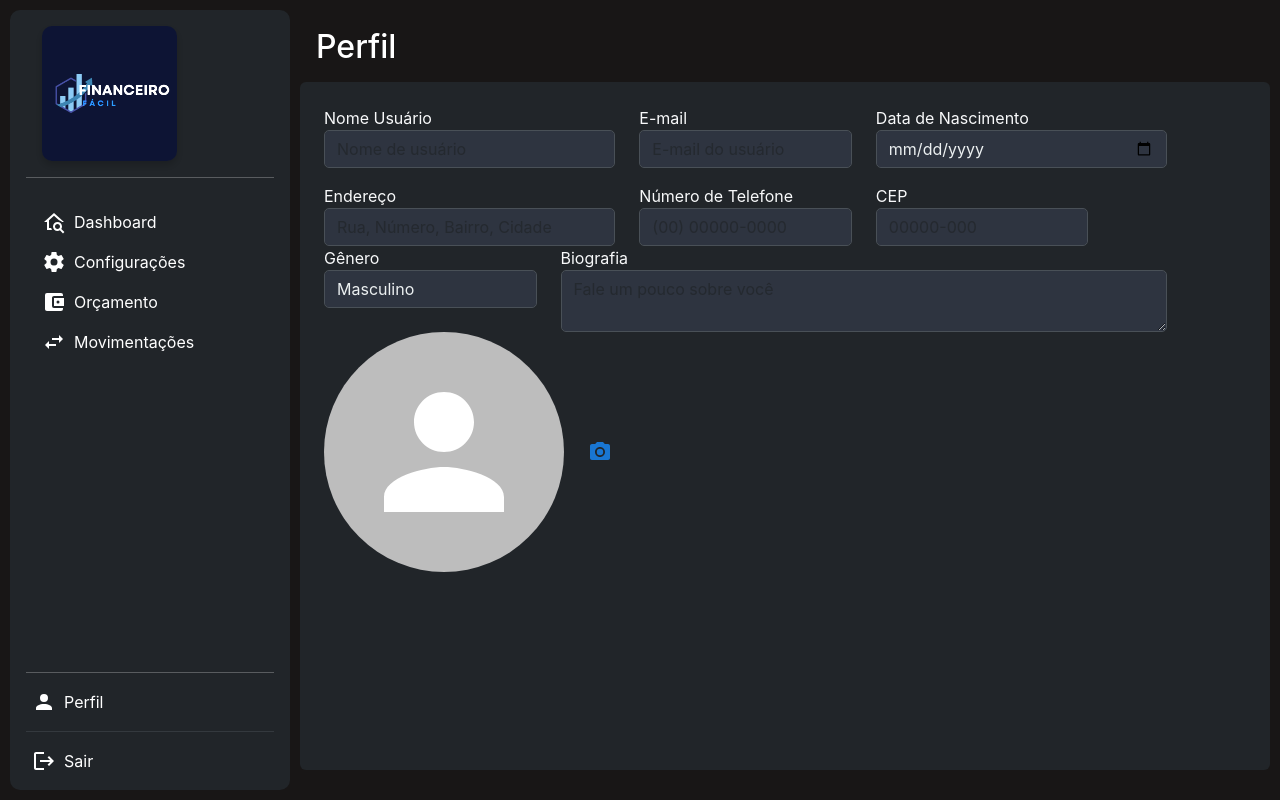
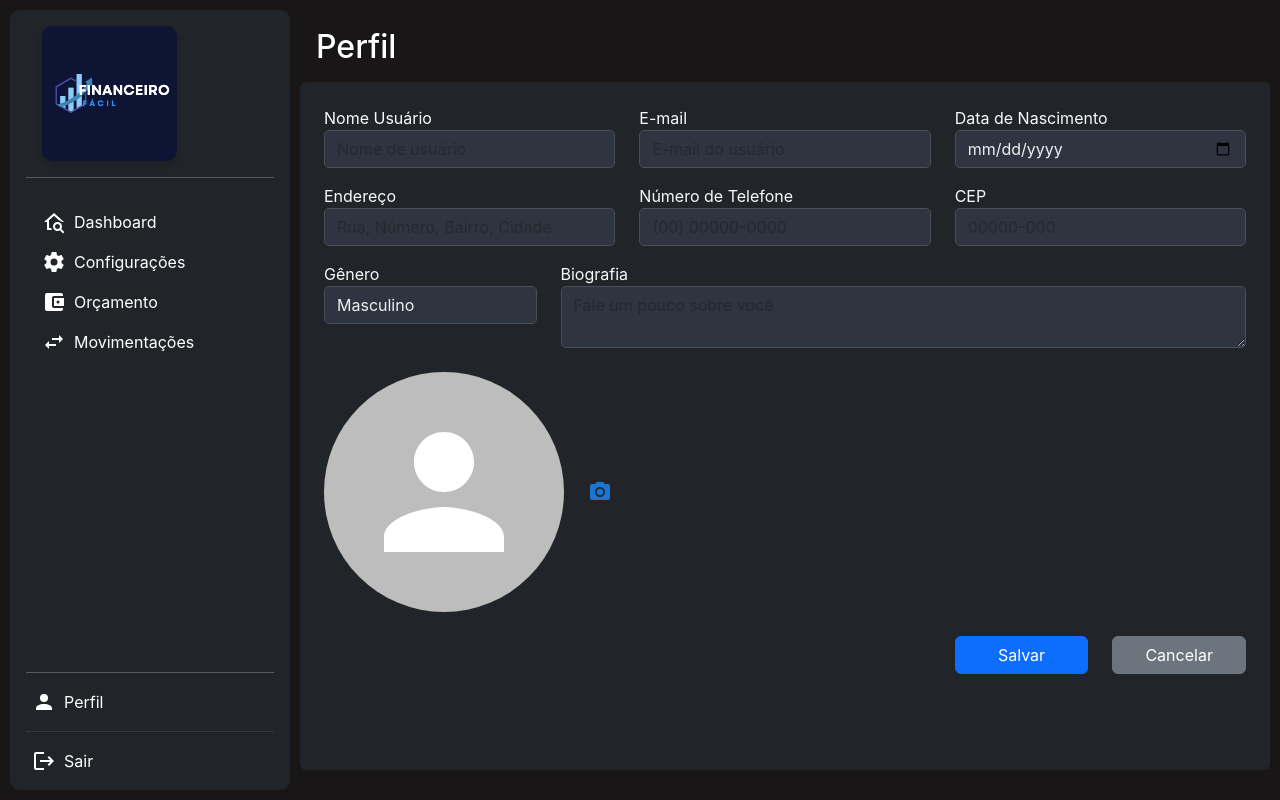
Before and after one commit to Caua-Vieira/Financeiro-Facil, a React (Create React App) app in the folder client/: page /main/perfil/usuario in a window 1280 px wide. Built offline with nearby package versions, Linux system fonts and the light colour scheme.

Commit message:
FEAT: Implementar botões e ajeitar estilo da tela

```diff
--- a/client/src/pages/perfil/perfil.tsx
+++ b/client/src/pages/perfil/perfil.tsx
@@ -12,7 +12,6 @@ function Perfil() {
             <h2 className='text-white m-3 '>Perfil</h2>
             <div className="p-4 interface-padrao rounded">
                 <Row>
-                    {/* Nome de Usuário */}
                     <Col md={4}>
                         <div className="form-group">
                             <label className="text-light">Nome Usuário</label>
@@ -30,8 +29,7 @@ function Perfil() {
                         </div>
                     </Col>
 
-                    {/* E-mail */}
-                    <Col md={3}>
+                    <Col md={4}>
                         <div className="form-group">
                             <label className="text-light">E-mail</label>
                             <input
@@ -48,7 +46,6 @@ function Perfil() {
                         </div>
                     </Col>
 
-                    {/* Data de Nascimento */}
                     <Col md={4}>
                         <div className="form-group">
                             <label className="text-light">Data de Nascimento</label>
@@ -85,7 +82,7 @@ function Perfil() {
                         </div>
                     </Col>
 
-                    <Col md={3}>
+                    <Col md={4}>
                         <div className="form-group">
                             <label className="text-light">Número de Telefone</label>
                             <input
@@ -102,7 +99,7 @@ function Perfil() {
                         </div>
                     </Col>
 
-                    <Col md={3}>
+                    <Col md={4}>
                         <div className="form-group">
                             <label className="text-light">CEP</label>
                             <input
@@ -118,9 +115,10 @@ function Perfil() {
                             />
                         </div>
                     </Col>
+                </Row>
 
-                    {/* Gênero */}
-                    <Col md={3}>
+                <Row>
+                    <Col md={3} className="mt-3">
                         <div className="form-group">
                             <label className="text-light">Gênero</label>
                             <select
@@ -139,7 +137,7 @@ function Perfil() {
                         </div>
                     </Col>
 
-                    <Col md={8}>
+                    <Col md={9} className="mt-3">
                         <div className="form-group">
                             <label className="text-light">Biografia</label>
                             <textarea
@@ -154,11 +152,9 @@ function Perfil() {
                             ></textarea>
                         </div>
                     </Col>
-
                 </Row>
 
-                <Row>
-                    {/* Avatar */}
+                <Row className="mt-4">
                     <Col md={5}>
                         <Stack direction="row" alignItems="center" spacing={2}>
                             {avatar ? (
@@ -197,6 +193,26 @@ function Perfil() {
                         </Stack>
                     </Col>
                 </Row>
+
+                <Row className="mt-4 d-flex justify-content-end ">
+                    <Col md={2} >
+                        <button
+                            className="btn btn-primary me-2 w-100"
+                            onClick={() => console.log("Salvar clicado")}
+                        >
+                            Salvar
+                        </button>
+                    </Col>
+
+                    <Col md={2}>
+                        <button
+                            className="btn btn-secondary w-100"
+                            onClick={() => console.log("Cancelar clicado")}
+                        >
+                            Cancelar
+                        </button>
+                    </Col>
+                </Row>
             </div >
         </>
     );
```
